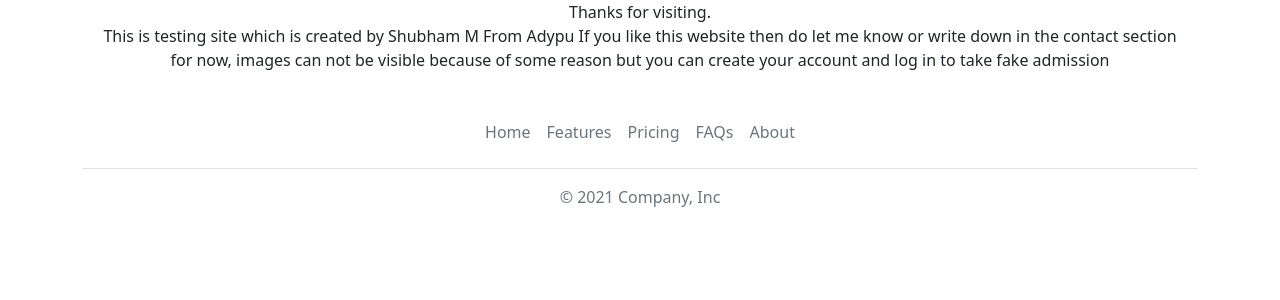
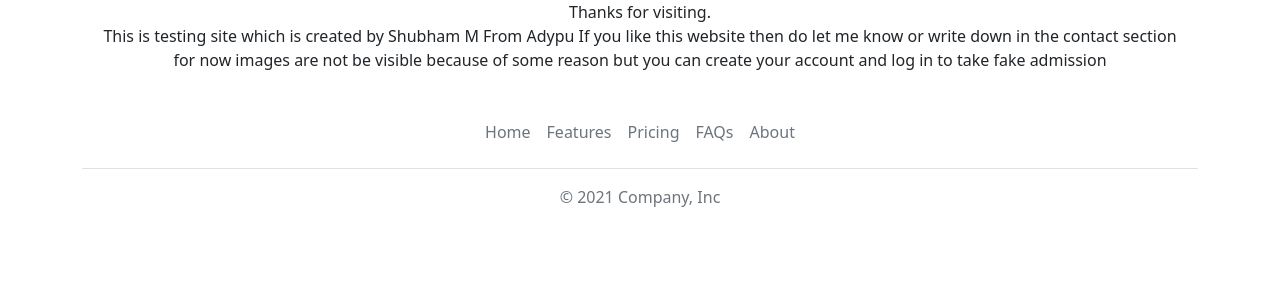
Before and after one commit to Shubham-musmade/admission-django, a Django app: page /about_us/ in a window 1280 px wide. Shown: the part 56-356 px from the top of the page. Run offline with Django 3.2, Linux system fonts and the light colour scheme.

Commit message:
added about_us

```diff
--- a/templates/about_us.html
+++ b/templates/about_us.html
@@ -8,7 +8,7 @@
 This is testing site which is created by Shubham M From Adypu If you like this website then do let me know or write down in the contact section
 </div>
 <div class="container text-center">
-for now, images can not be visible because of some reason but you can create your account and log in to take fake admission
+for now images are not be visible because of some reason but you can create your account and log in to take fake admission
 </div>
 
 {% endblock body %}
```
